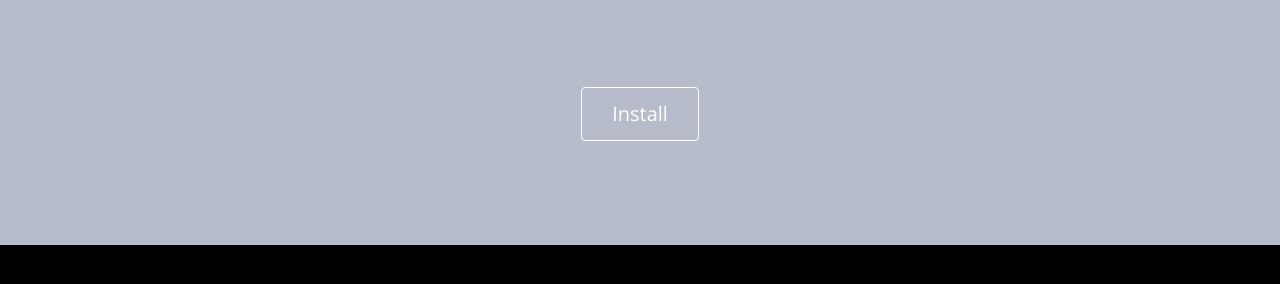
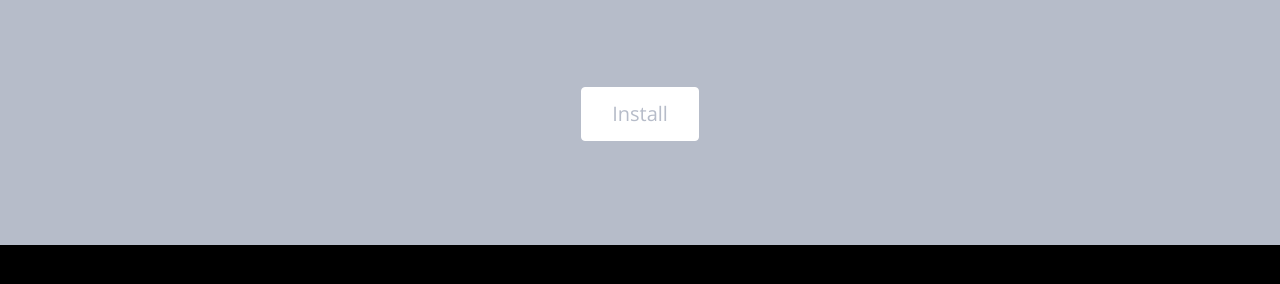
Before and after one commit to romuloctba/generator-patternlab, a plain HTML site: page index.html in a window 1280 px wide. In both pictures the pointer is over the link "Install". Shown: the part 454-738 px from the top of the page. Drawn offline with nearby package versions, Linux system fonts and the light colour scheme.

Commit message:
animation fix

```diff
--- a/css/main.css
+++ b/css/main.css
@@ -52,7 +52,7 @@ p {
 	transition: background-color .5s, color .5s;
 }
 
-.install:hover {
+.button-install:hover {
 	background-color: #fff;
 	color: #b6bcc9;;
 }
```
